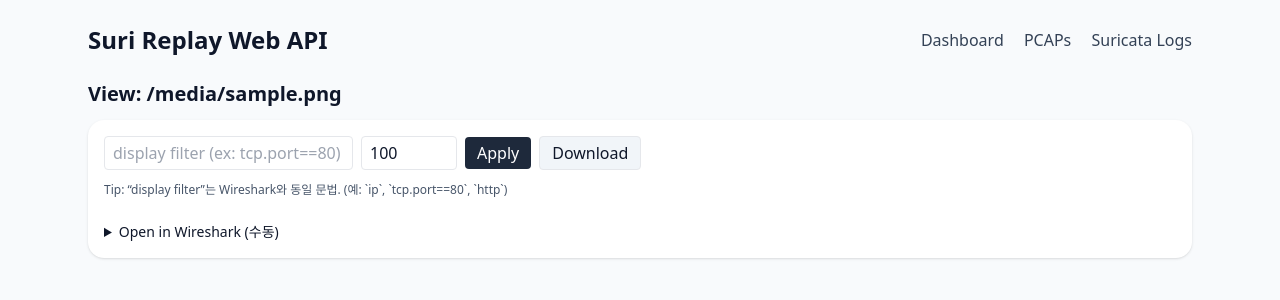
After one commit to mrgrit/suricata_rule_tester, a FastAPI app: template backend/templates/pcap_view.html in a window 1280 px wide. The commit adds this page. Shown: the top 300 px of the page. Run offline with FastAPI, Linux system fonts and the light colour scheme; the template is opened without the code that fills it: most values are stand-ins (such as "Sample title", 1, 10 or a date in 2020); data that the repository does not hold is empty; some libraries are stand-ins or nearby versions.

Commit message:
add view function

```diff
--- a/backend/app.py
+++ b/backend/app.py
@@ -1,12 +1,12 @@
 import os, subprocess
 from fastapi import FastAPI, Request, Form, Query, HTTPException, Header, Body
-from fastapi.responses import HTMLResponse, PlainTextResponse
+from fastapi.responses import HTMLResponse, PlainTextResponse, FileResponse
 from fastapi.templating import Jinja2Templates
 from sqlmodel import select
 from .settings import SETTINGS
 from .db import get_session, init_db
 from .models import ActionLog
-from .services.pcap import list_pcaps, extract_ips
+from .services.pcap import list_pcaps, extract_ips, preview_rows
 from .services.rewrite import ensure_rewritten_dir, tcprewrite
 from .services.replay import tcpreplay
 from .services.suricata import remote_tail, test_rules, reload_suricata, write_rule_file, tcpdump_capture
@@ -42,6 +42,32 @@ def logs(request: Request):
 def pcaps_page(request: Request):
     tree = list_pcaps()
     return templates.TemplateResponse("pcaps.html", {"request": request, "tree": tree, "api_key": SETTINGS.api_key})
+
+# PCAP 미리보기 페이지
+@app.get("/pcaps/view", response_class=HTMLResponse)
+def pcap_view(request: Request, dir: str = Query(...), file: str = Query(...)):
+    base = os.path.join(SETTINGS.pcap_root, "" if dir == "." else dir)
+    full = os.path.join(base, file)
+    return templates.TemplateResponse(
+        "pcap_view.html",
+        {"request": request, "dir": dir, "file": file, "abs_path": full}
+    )
+
+# 미리보기 테이블(HTMX partial)
+@app.get("/pcaps/view_table", response_class=HTMLResponse)
+def pcap_view_table(request: Request, dir: str = Query(...), file: str = Query(...),
+                    dfilter: str | None = None, count: int = 100):
+    base = os.path.join(SETTINGS.pcap_root, "" if dir == "." else dir)
+    full = os.path.join(base, file)
+    rows = preview_rows(full, dfilter=dfilter, count=count)
+    return templates.TemplateResponse("pcap_table.html", {"request": request, "rows": rows})
+
+# 파일 다운로드
+@app.get("/pcaps/download")
+def pcap_download(dir: str = Query(...), file: str = Query(...)):
+    base = os.path.join(SETTINGS.pcap_root, "" if dir == "." else dir)
+    full = os.path.join(base, file)
+    return FileResponse(full, media_type="application/vnd.tcpdump.pcap", filename=file)
 
 @app.get("/pcaps/ips", response_class=HTMLResponse)
 def pcaps_ips(request: Request, dir: str = Query(...), file: str = Query(...)):
--- a/backend/services/pcap.py
+++ b/backend/services/pcap.py
@@ -24,3 +24,49 @@ def extract_ips(pcap_path: str):
         if len(parts) >= 2 and parts[1]:
             dsts.add(parts[1])
     return sorted(srcs), sorted(dsts)
+
+def preview_rows(pcap_path: str, dfilter: str | None = None, count: int = 100):
+    """
+    tshark로 가벼운 컬럼만 추출해서 테이블 형태로 반환
+    - 구분자: 파이프(|) → 파싱 확실
+    """
+    import subprocess
+    fields = [
+        "frame.number",
+        "frame.time_relative",
+        "ip.src",
+        "ip.dst",
+        "_ws.col.Protocol",
+        "frame.len",
+    ]
+    sep = "|"  # ← 핵심: 파이프를 구분자로 사용
+    cmd = [
+        "tshark", "-r", pcap_path, "-n",
+        "-T", "fields",
+        "-E", f"separator={sep}",
+        "-E", "occurrence=f",
+    ]
+    for f in fields:
+        cmd += ["-e", f]
+    if dfilter:
+        cmd += ["-Y", dfilter]
+    if count:
+        cmd += ["-c", str(count)]
+
+    p = subprocess.run(cmd, capture_output=True, text=True)
+    if p.returncode != 0:
+        raise RuntimeError(p.stderr or "tshark failed")
+
+    rows = []
+    for line in p.stdout.splitlines():
+        cols = line.split(sep)
+        cols += [""] * (len(fields) - len(cols))  # 칼럼 수 보정
+        rows.append({
+            "no": cols[0],
+            "time": cols[1],
+            "src": cols[2],
+            "dst": cols[3],
+            "proto": cols[4],
+            "len": cols[5],
+        })
+    return rows
--- /dev/null
+++ b/backend/templates/pcap_view.html
@@ -0,0 +1,37 @@
+{% extends "base.html" %}{% block content %}
+<h2 class="text-xl font-semibold mb-3">View: {{ file }}</h2>
+
+<div class="bg-white p-4 rounded-2xl shadow space-y-3">
+  <div class="flex flex-wrap items-center gap-2">
+    <form hx-get="/pcaps/view_table"
+          hx-target="#table"
+          class="flex flex-wrap items-center gap-2">
+      <input type="hidden" name="dir"  value="{{ dir }}"/>
+      <input type="hidden" name="file" value="{{ file }}"/>
+      <input class="border rounded px-2 py-1" name="dfilter" placeholder="display filter (ex: tcp.port==80)"/>
+      <input class="border rounded px-2 py-1 w-24" name="count"   value="100" />
+      <button class="px-3 py-1 bg-slate-800 text-white rounded">Apply</button>
+    </form>
+
+    <a class="px-3 py-1 bg-slate-100 rounded border"
+       href="/pcaps/download?dir={{ dir }}&file={{ file }}">Download</a>
+  </div>
+
+  <div class="text-xs text-slate-600">
+    Tip: “display filter”는 Wireshark와 동일 문법. (예: `ip`, `tcp.port==80`, `http`)
+  </div>
+
+  <div id="table" hx-get="/pcaps/view_table?dir={{ dir }}&file={{ file }}&count=100"
+       hx-trigger="load" class="overflow-auto"></div>
+
+  <details class="text-sm">
+    <summary class="cursor-pointer">Open in Wireshark (수동)</summary>
+    <div class="mt-2">
+      <div>서버에서 로컬로 복사 후 열기 예시:</div>
+      <pre class="bg-slate-50 p-2 rounded border whitespace-pre-wrap">
+scp {{ abs_path }} .
+wireshark {{ file }}</pre>
+    </div>
+  </details>
+</div>
+{% endblock %}
--- a/backend/templates/pcaps.html
+++ b/backend/templates/pcaps.html
@@ -17,6 +17,9 @@
         <div class="flex items-center justify-between border p-2 rounded-xl">
           <span>{{ f }}</span>
           <div class="space-x-2">
+            <!-- 기존 버튼 옆에 추가 -->
+            <a class="px-2 py-1 bg-slate-200 rounded"
+              href="/pcaps/view?dir={{ node.dir }}&file={{ f }}">View</a>
             <button class="px-2 py-1 bg-slate-100 rounded"
               hx-get="/pcaps/ips?dir={{ node.dir }}&file={{ f }}" hx-target="#ip-panel" hx-swap="innerHTML">IPs</button>
             <button class="px-2 py-1 bg-slate-800 text-white rounded"
```
Also changed, not shown: backend/templates/pcap_table.html (added, +27 -0 lines).
